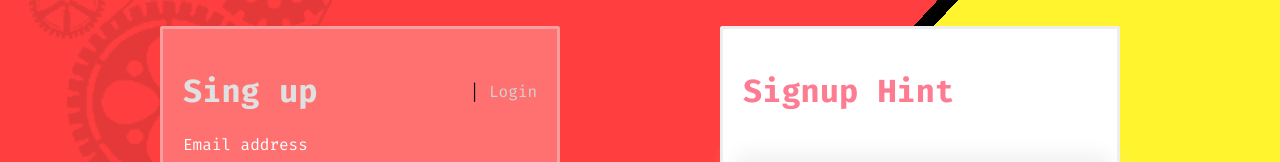
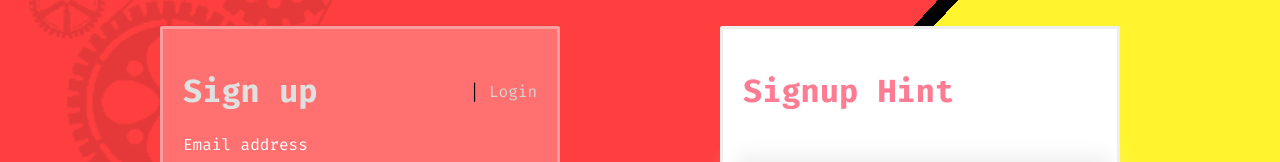
Before and after one commit to ariannargesi/cubic-forms, a React (Create React App) app: page / in a window 1280 px wide. Shown: the part 124-286 px from the top of the page. Built offline with nearby package versions, Linux system fonts and the light colour scheme.

Commit message:
fix typo

```diff
--- a/src/Components/CubeForms/Singup/index.tsx
+++ b/src/Components/CubeForms/Singup/index.tsx
@@ -41,7 +41,7 @@ const Signup: React.FC = () => {
     <div className="face face-right">
       <form action="" onSubmit={(e) => handleSubmit(e)} >
         <div className="d-flex">
-          <h1>Sing up</h1>
+          <h1>Sign up</h1>
 
         <a href="#" onClick={ () => dispatch({ type: "UPDATE_FACE", payload: "face-front" }) } > <line style={{color: 'black'}}>|</line> Login</a>
         </div>
```
